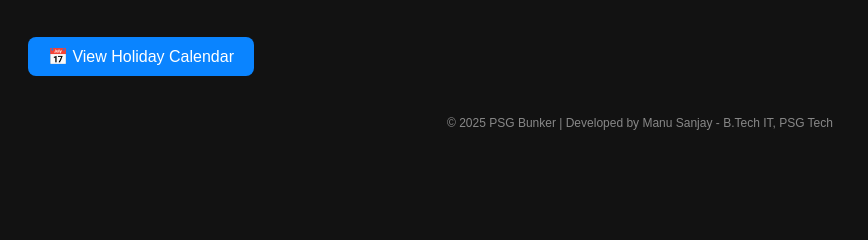
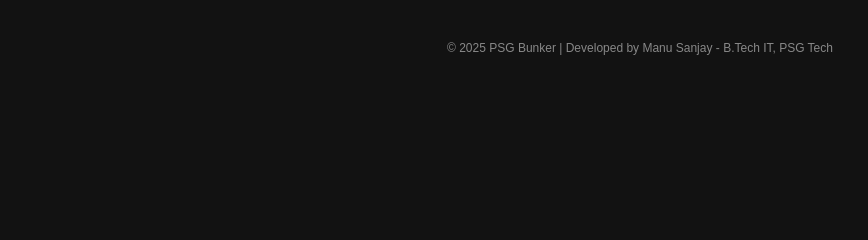
Before and after one commit to manusanjay545/PSG-Bunker, a Flask app: template templates/dashboard.html in a window 1280 px wide. Shown: the part 253-493 px from the top of the page, without its empty margins (0-868 px from the left). Run offline with Flask 3, Linux system fonts and the light colour scheme; the template is opened without the code that fills it, so the values that code supplies are empty.

Commit message:
Update dashboard.html

```diff
--- a/templates/dashboard.html
+++ b/templates/dashboard.html
@@ -65,10 +65,6 @@
     CGPA: {{ cgpa.latest_sem_cgpa }}
   </p>
 
-  <a href="/calendar" style="display:inline-block; padding:10px 20px; background-color:#0a84ff; color:white; text-decoration:none; border-radius:8px; margin-top:20px;">
-  📅 View Holiday Calendar
-</a>
-
 
   <footer>
     © 2025 PSG Bunker | Developed by Manu Sanjay - B.Tech IT, PSG Tech
```
